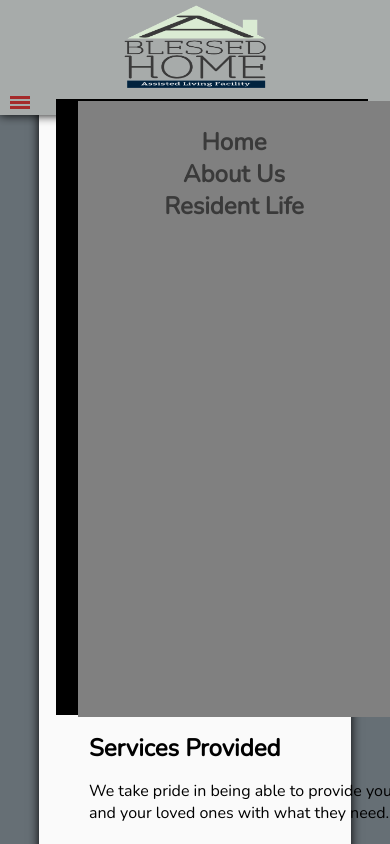
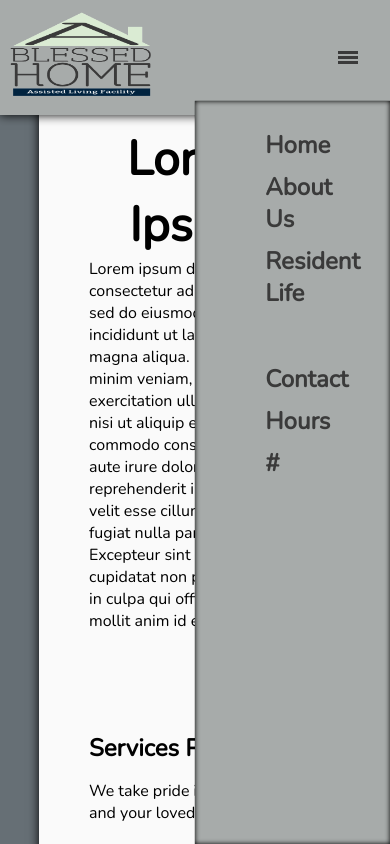
Before and after one commit to psudario/ABHWebsite, a React (Create React App) app in the folder client/: page /residentlife in a window 390 px wide. Shown: the top 844 px of the page. Built offline with nearby package versions, Linux system fonts and the light colour scheme.

Commit message:
made the navbar mobile responsive

```diff
--- a/client/src/App.js
+++ b/client/src/App.js
@@ -15,11 +15,15 @@ import ResidentLife from './pages/ResidentLife/ResidentLife.index.js';
 const App = () => {
 
     const [location, setLocation] = useState('home');
-
+    const [burgerClicked, setBurgerClicked] = useState(true);
 
     return (
         <BrowserRouter>
-            <Navbar location={location}/>
+            <Navbar
+                location={location}
+                burgerClicked={burgerClicked}
+                setBurgerClicked={setBurgerClicked}
+            />
             <Switch>
                 <BrowserRoute path='/' exact>
                     <Home setLocation={setLocation}/>
--- a/client/src/components/Hero/Hero.styles.js
+++ b/client/src/components/Hero/Hero.styles.js
@@ -116,12 +116,13 @@ export const HeroCopyText = styled.h4`
     text-shadow: 0 0 250px #ffffff;
 `;
 export const HeroFadeWrapper = styled.div`
-    animation: ${ScrollFadeAnimation} 5s ease, ${Bounce} 5s ease 5s;
+    animation: ${ScrollFadeAnimation} 2s ease, ${Bounce} 2s ease 2s;
     opacity: 0;
 
     bottom: 0;
     margin-bottom: 10px;
     position: absolute;
+    z-index:1;
 
 `;
 export const HeroScrollWrapper = styled.div`
--- a/client/src/components/Navbar/Navbar.index.js
+++ b/client/src/components/Navbar/Navbar.index.js
@@ -6,13 +6,16 @@ import { Link as ScrollLink} from 'react-scroll';
 import {
     NavbarWrapper,
     NavContentWrapper,
-    NavLeftWrapper,
+
     NavItem,
+    NavItemWrapper,
+
+    MobileLogoWrapper,
     NavLogoWrapper,
-    NavRightWrapper,
+    NavLogo,
+
     Burger,
-    BurgerLine,
-    NavLogo
+    BurgerLine
 } from './Navbar.styles.js';
 
 // Static Files
@@ -54,41 +57,72 @@ const Navbar = (props) => {
 
     return (
         <NavbarWrapper scrollOpacity={scrollTransparent} currPage={props.location}>
-            <NavContentWrapper scrollOpacity={scrollTransparent} currPage={props.location}>
-                <NavLeftWrapper>
+            <MobileLogoWrapper scrollOpacity={scrollTransparent} currPage={props.location}>
+                <NavLogo src={Logo} />
+            </MobileLogoWrapper>
+            <NavContentWrapper
+                scrollOpacity={scrollTransparent}
+                currPage={props.location}
+                burgerClicked={props.burgerClicked}
+            >
+                <NavItemWrapper>
                     <NavItem>
-                        <RouterLink to='/' onClick={() => ScrollToTopFunc()} style={LinkStyles}>Home</RouterLink>
+                        <RouterLink
+                            to='/'
+                            onClick={() => {
+                                props.setBurgerClicked(false);
+                                ScrollToTopFunc();
+                            }}
+                            style={LinkStyles}
+                        >Home</RouterLink>
                     </NavItem>
                     <NavItem>
-                        <RouterLink to='/about' onClick={() => ScrollToTopFunc()} style={LinkStyles}>About Us </RouterLink>
+                        <RouterLink
+                            to='/about'
+                            onClick={() => {
+                                props.setBurgerClicked(false);
+                                ScrollToTopFunc();
+                            }}
+                            style={LinkStyles}
+                        >About Us </RouterLink>
                     </NavItem>
                     <NavItem>
-                        <RouterLink to='/ResidentLife' onClick={() => ScrollToTopFunc()} style={LinkStyles}>Resident Life </RouterLink>
+                        <RouterLink
+                            to='/ResidentLife'
+                            onClick={() => {
+                                props.setBurgerClicked(false);
+                                ScrollToTopFunc();
+                            }}
+                            style={LinkStyles}
+                        >Resident Life </RouterLink>
                     </NavItem>
-                </NavLeftWrapper>
+                </NavItemWrapper>
                 <NavLogoWrapper>
                     <NavLogo src={Logo}/>
                 </NavLogoWrapper>
-                <NavRightWrapper>
+                <NavItemWrapper>
                     <ScrollLink to="contact" smooth duration={1000}>
-                        <NavItem>Contact</NavItem>
+                        <NavItem
+                            onClick={()=>props.setBurgerClicked(false)}
+                        >Contact</NavItem>
                     </ScrollLink>
                     <ScrollLink to="contact" smooth duration={1000}>
-                        <NavItem>Hours</NavItem>
+                        <NavItem
+                            onClick={()=>props.setBurgerClicked(false)}
+                        >Hours</NavItem>
                     </ScrollLink>
                     <ScrollLink to="contact" smooth duration={1000}>
-                        <NavItem>#</NavItem>
+                        <NavItem
+                            onClick={()=>props.setBurgerClicked(false)}
+                        >#</NavItem>
                     </ScrollLink>
-                </NavRightWrapper>
-
+                </NavItemWrapper>
             </NavContentWrapper>
-
-            <Burger>
-                <BurgerLine></BurgerLine>
-                <BurgerLine></BurgerLine>
-                <BurgerLine></BurgerLine>
+            <Burger onClick={()=>props.setBurgerClicked(!props.burgerClicked)}>
+                <BurgerLine />
+                <BurgerLine />
+                <BurgerLine />
             </Burger>
-
         </NavbarWrapper>
     )
 }
--- a/client/src/components/Navbar/Navbar.styles.js
+++ b/client/src/components/Navbar/Navbar.styles.js
@@ -1,10 +1,12 @@
 import styled from 'styled-components';
 
 export const NavbarWrapper = styled.div`
+
+    display: flex;
+    align-items: center;
     position: fixed;
-    left: 0;
+    width: 100%;
     padding-left: 10px;
-    right: 0;
     padding-right: 10px;
     height: 12vh;
     min-height: 115px;
@@ -14,18 +16,28 @@ export const NavbarWrapper = styled.div`
         }
     });
 
-    align-items: center;
     transition: all 300ms ease;
-    /* color: #4C4E4F; */
     color: #3a3a3a;
-    z-index: 200;
 
     box-shadow: ${props => {
         return (props.scrollOpacity  && (props.currPage === "home")) ? '0 0' : '0 0 10px' ;
     }} black;
 
 
+
+
 `;
+
+export const MobileLogoWrapper = styled.div`
+    display: none;
+
+    @media (max-width: 976px){
+        display: ${props => {
+            return (props.scrollOpacity  && (props.currPage === "home")) ? 'none' : 'block';
+        }};
+    }
+`;
+
 export const NavContentWrapper = styled.div`
     display: ${props => {
         return (props.scrollOpacity  && (props.currPage === "home")) ? 'none' : 'flex';
@@ -34,46 +46,47 @@ export const NavContentWrapper = styled.div`
     justify-content: space-between;
     align-items: center;
     color: inherit;
+    z-index: 1000;
 
-    @media (max-width: 978px){
-        display: flex;
+    transition: transform 300ms ease;
+
+    @media (max-width: 976px){
+        width: 50%;
+        position: absolute;
+        top: 12vh;
+        right: 0px;
+        height: 88vh;
+        padding-bottom: 40vh;
         flex-direction: column;
-        justify-content: left;
+        justify-content: space-around;
+        align-items: center;
+        background-color: rgba(167, 171, 170);
+        box-shadow : inset 0 0 5px black, 0 0 1px black;
+        transform : ${props => {
+            return (props.burgerClicked) ? 'translateX(0)' : 'translateX(100%)';
+        }}
     }
+
 `;
-export const NavLeftWrapper = styled.div`
+export const NavItemWrapper = styled.div`
     display: flex;
     justify-content: space-around;
     width: 33%;
-    background-color: inherit;
 
-    @media (max-width: 978px){
+    @media (max-width: 976px){
+        flex-direction: column;
 
-        position: absolute;
-        right: 0px;
-        height: 88vh;
-        width: 80vw;
-        top: 12vh;
-        background: grey;
-
-        display: flex;
-        flex-direction: column;
-        justify-content: space-around;
-        align-items: center;
-        height: 100%;
-        padding: 25px;
-        padding-bottom: 70vh;
-        transform: translateX(0%);
-        box-shadow: -22px -2px black;
     }
 
 `;
+
 export const NavItem = styled.h2`
     cursor: pointer;
     background-color: inherit;
     color: inherit;
     text-decoration: none;
     transition: all 300ms ease;
+    margin: 5px;
 
 
     &:hover{
@@ -83,37 +96,39 @@ export const NavItem = styled.h2`
         transition: all 300ms ease;
     }
 `;
-export const NavRightWrapper = styled.div`
-    display: flex;
-    justify-content: space-around;
-    width: 33%;
-    @media (max-width: 978px){
-        display: none;
-    }
-`;
 export const NavLogoWrapper = styled.div`
-    width: 33%;
+    /* width: 33%; */
     display: flex;
     justify-content: center;
     padding: 5px;
 
-    @media (max-width: 978px){
-        order: -1;
+    @media (max-width: 976px){
+        display: none;
     }
 `;
 export const NavLogo = styled.img`
     max-height: 10vh;
 `;
 
+
 export const Burger = styled.div`
     display: none;
 
-    @media (max-width: 978px){
-        display: block;
+    @media (max-width: 976px){
+        cursor: pointer;
+        position: absolute;
+        right: 2em;
+        display: ${props => {
+
+            return (
+                props.scrollOpacity && (props.currPage === 'home')) ?
+                'none' : 'block'
+            }};
+
     }
 `;
 export const BurgerLine = styled.div`
-    background-color: brown;
+    background-color: #3a3a3a;
     width: 20px;
     height: 3px;
     margin: 2px 0px;
```
